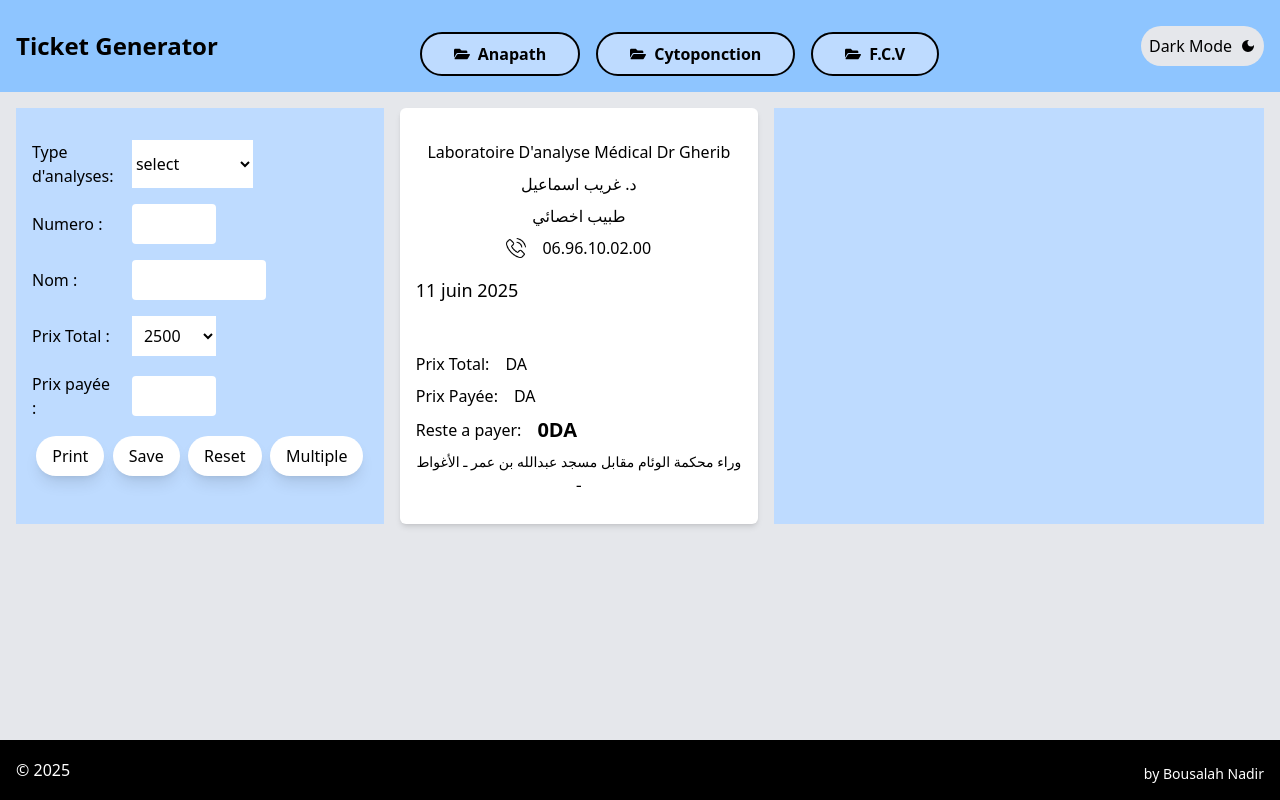
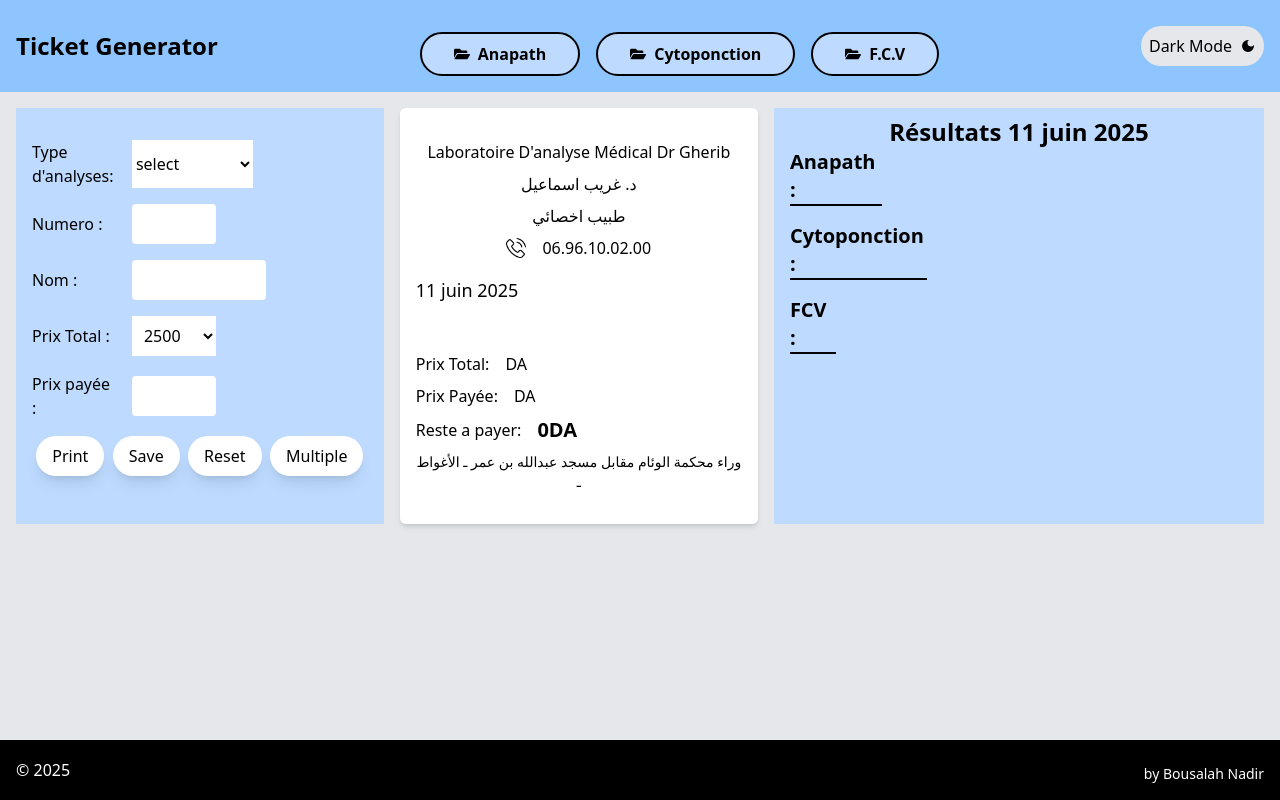
Before and after one commit to Medido1/office_ticket_generator, a React (Vite) app: page / in a window 1280 px wide. Built offline with nearby package versions, Linux system fonts and the light colour scheme.

Commit message:
Add logic to show results that should be ready today

```diff
--- a/src/components/TodaysResults.jsx
+++ b/src/components/TodaysResults.jsx
@@ -1,4 +1,4 @@
-import { useContext, useMemo, useState } from "react";
+import { useContext, useEffect, useMemo, useState } from "react";
 import {GlobalContext} from "../context/GlobalContext";
 import safeParse from "../utilities/SafeParse";
 
@@ -16,13 +16,54 @@ function TodaysResults() {
     return safeParse(archiveData);
   });
 
-  const AnapathData = data.filter(item => item.type === "Anapath");
-  const CytoponctionData = data.filter(item => item.type === "Cytoponction");
-  const FCVData = data.filter(item => item.type === "F.C.V");
+
+
+  const anapathToday = data.filter(
+    item => item.type === "Anapath" && item.endDate === currentDay
+  );
+  const CytoponctionToday = data.filter(
+    item => item.type === "Cytoponction" && item.endDate === currentDay
+  );
+  const FCVToday = data.filter(
+    item => item.type === "F.C.V" && item.endDate === currentDay
+  );
+
   return (
     <div className={`${darkMode ? "bg-blue-600 text-white" : "bg-blue-200 text-black"}
-    px-4 py-8 sm:w-[40%]`}>
-
+    px-4 py-2 sm:w-[40%]`}>
+      <h1 className="text-2xl text-center font-bold">
+        Résultats {currentDay}
+      </h1>
+      <h2 className="text-xl font-bold border-b-2 border-black w-[20%]">
+        Anapath :
+      </h2>
+      <ul className="ml-2">
+        {anapathToday && anapathToday.map(item =>
+          <li key={item.id}>
+            <p>{item.number} {item.name}</p>
+          </li>
+        )}
+      </ul>
+      <h2 className="text-xl font-bold border-b-2 border-black w-[30%] mt-4">
+        Cytoponction :
+      </h2>
+      <ul className="ml-2">
+        {CytoponctionToday && CytoponctionToday.map(item =>
+          <li key={item.id}>
+            <p>{item.number} {item.name}</p>
+          </li>
+        )}
+      </ul>
+      <h2 className="text-xl font-bold border-b-2 border-black w-[10%] mt-4">
+        FCV :
+      </h2>
+      <ul className="ml-2">
+        {FCVToday && FCVToday.map(item =>
+          <li key={item.id}>
+            <p>{item.number} {item.name}</p>
+          </li>
+        )}
+      </ul>
     </div>
   )
 }
```
